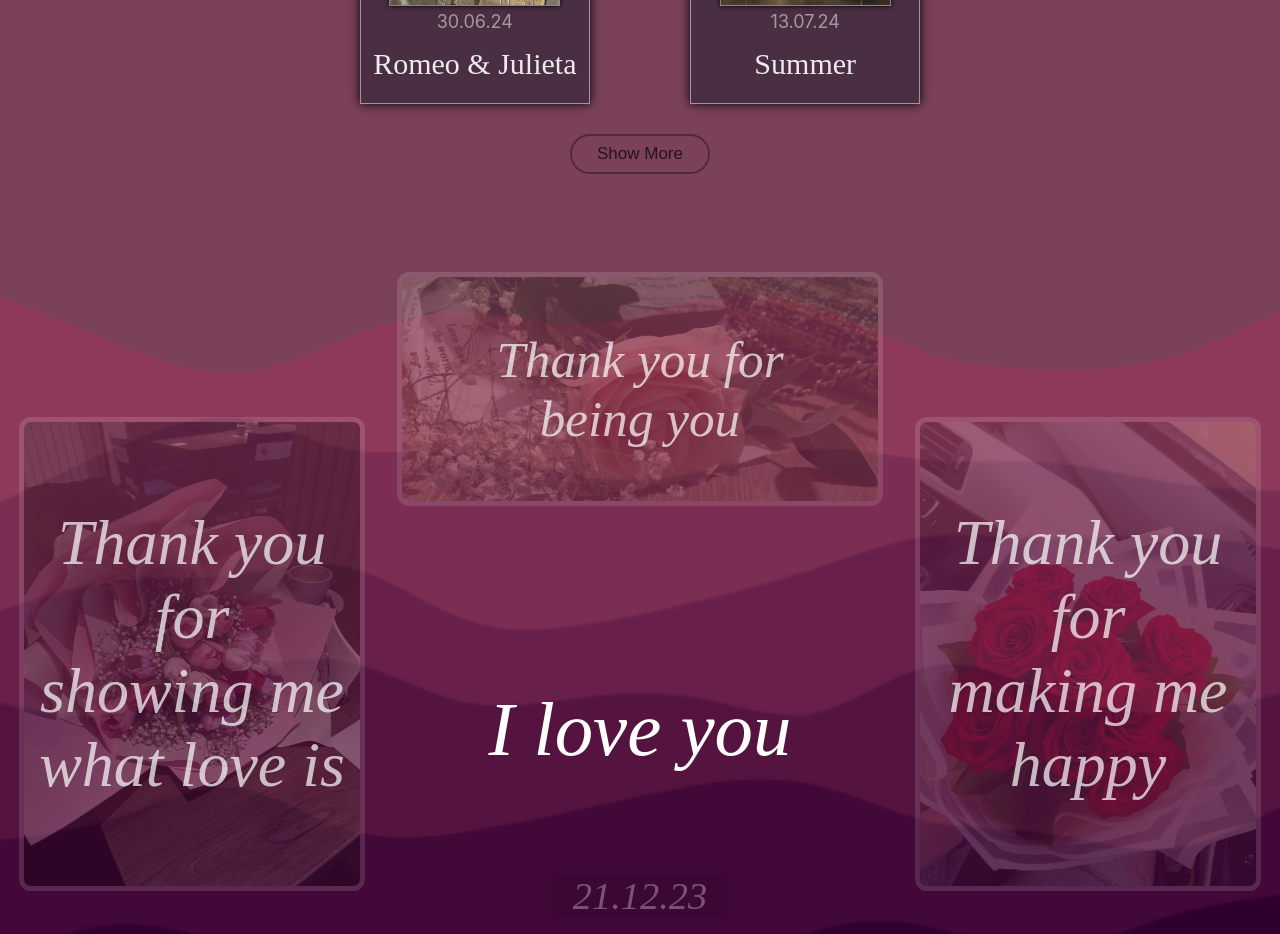
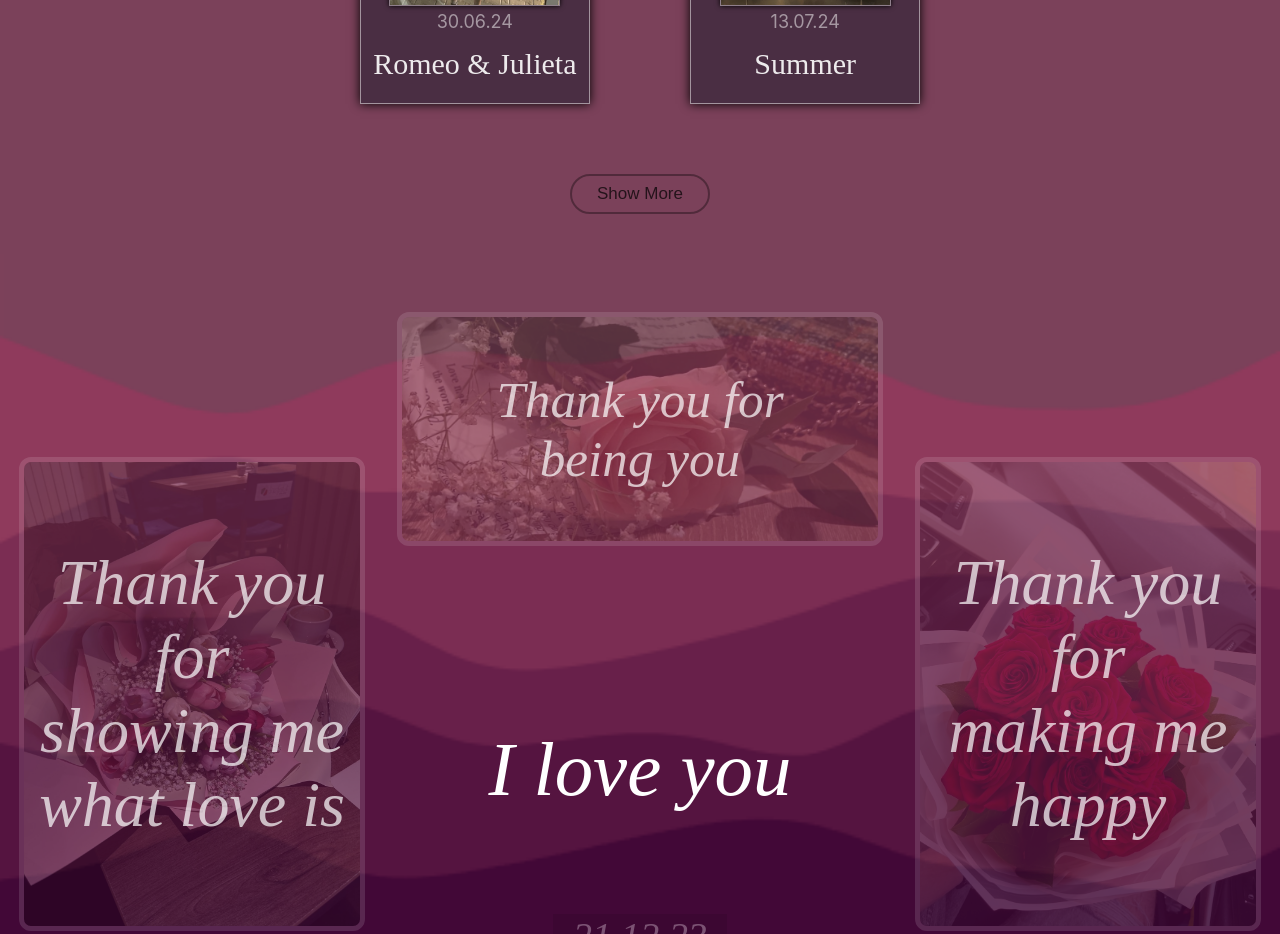
Before and after one commit to OmmniDevv/Likei, a React (Vite) app: page / in a window 1280 px wide. Shown: the part 2580-3514 px from the top of the page. Built offline with nearby package versions, Linux system fonts and the light colour scheme.

Commit message:
Update Section1Styles.module.css

```diff
--- a/src/pages/Homepage/Section1/Section1Styles.module.css
+++ b/src/pages/Homepage/Section1/Section1Styles.module.css
@@ -63,7 +63,7 @@
   display: flex;
   align-items: center;
   justify-content: center;
-  margin-top: 30px;
+  margin-top: 70px;
   margin-bottom: 40px;
   background-color: rgba(255, 255, 255, 0);
   color: black;
@@ -97,4 +97,7 @@
   .memorytext {
     margin-top: 0;
   }
+  .showButton {
+    margin-top: 30px;
+  }
 }
```
